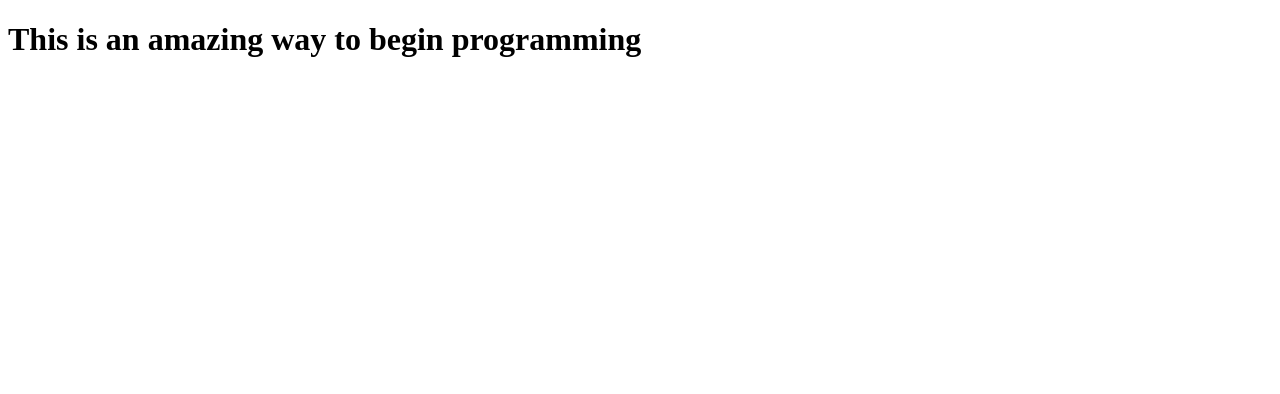
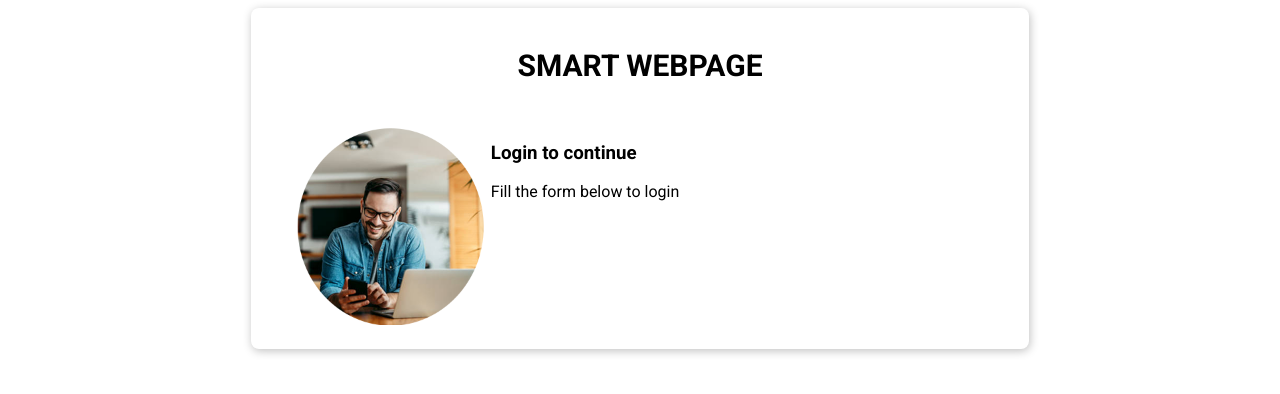
Before and after one commit to Dogunfx/Simple-website, a plain HTML site: page index.htm in a window 1280 px wide. Drawn offline with Linux system fonts and the light colour scheme.

Commit message:
new commit

```diff
--- a/index.htm
+++ b/index.htm
@@ -2,11 +2,55 @@
 <html lang="en">
   <head>
     <meta charset="UTF-8" />
-    <meta http-equiv="X-UA-Compatible" content="IE=edge" />
     <meta name="viewport" content="width=device-width, initial-scale=1.0" />
-    <title>Hello World</title>
+
+    <title>this is a simple webpage</title>
+    <link
+      href="https://fonts.googleapis.com/css?family=Roboto:100,100italic,300,300italic,regular,italic,500,500italic,700,700italic,900,900italic"
+      rel="stylesheet"
+    />
+
+    <style>
+      body {
+        font-family: "Roboto";
+      }
+      .box {
+        width: 60%;
+        margin: auto;
+        box-shadow: 1px 2px 10px silver;
+        border-radius: 8px;
+        padding: 10px;
+      }
+
+      .first h3 {
+        text-align: center;
+        font-size: 30px;
+        text-transform: uppercase;
+      }
+      .second {
+        display: flex;
+        padding: 10px 30px;
+      }
+
+      .second img {
+        width: 200px;
+      }
+    </style>
   </head>
   <body>
-    <h1>This is an amazing way to begin programming</h1>
+    <div class="box">
+      <div class="first">
+        <h3>Smart Webpage</h3>
+      </div>
+      <div class="second">
+        <div class="my-img">
+          <img src="person.png" alt="" />
+        </div>
+        <div class="my-form">
+          <h3>Login to continue</h3>
+          <p>Fill the form below to login</p>
+        </div>
+      </div>
+    </div>
   </body>
 </html>
```
Also changed, not shown: person.png (added).
